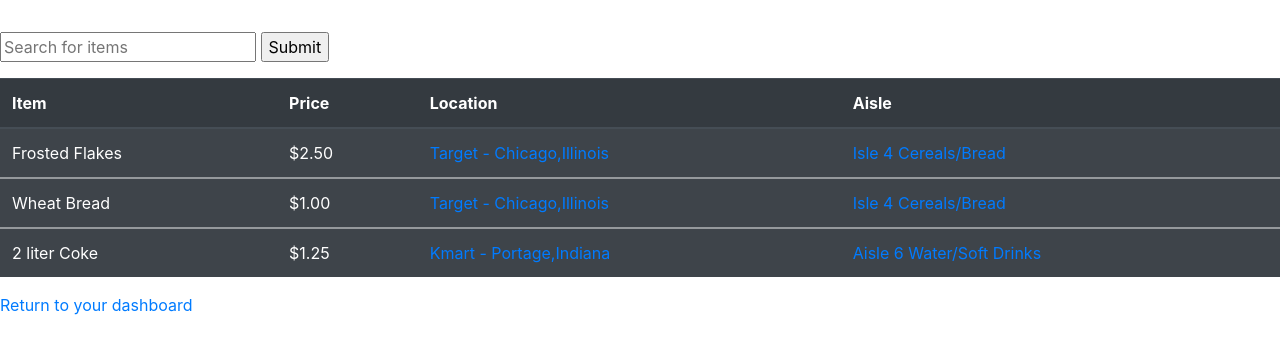
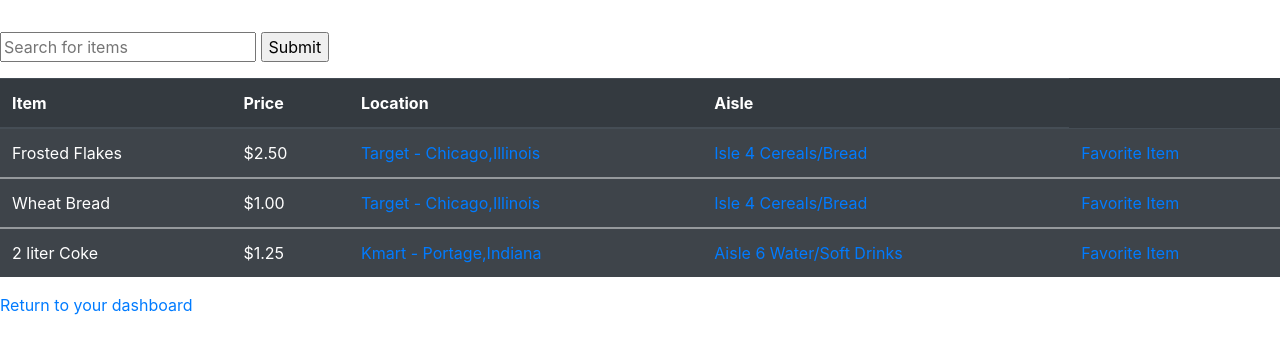
Before and after one commit to Apilny/Shelf_Project2, a Django app: template apps/shelf_app/templates/view_items.html in a window 1280 px wide. Shown: the part 203-557 px from the top of the page. Run offline with Django 3.2, Linux system fonts and the light colour scheme; the template is opened without the code that fills it: values that come from a table or form of the project are taken from there, others are empty; data comes from the database, SQL or seed files in the repository; parts of the project's set-up code (start-up, migrations or seed data) failed here and were passed over; some libraries are stand-ins or nearby versions.

Commit message:
Update view_items.html

```diff
--- a/apps/shelf_app/templates/view_items.html
+++ b/apps/shelf_app/templates/view_items.html
@@ -59,6 +59,7 @@
                 <td><a href="shelf/{{item.location.id}}/items">{{item.location.store.name}} -
                         {{item.location.city}},{{item.location.state}}</a></td>
                 <td><a href="shelf/{{item.aisle.id}}/aisle">{{item.aisle.description}}</a></td>
+                <td><a href='/shelf/{{item.id}}/add_favorite_item'>Favorite Item</a></td>
             </tr>
         </tbody>
         {%endfor%}
```
